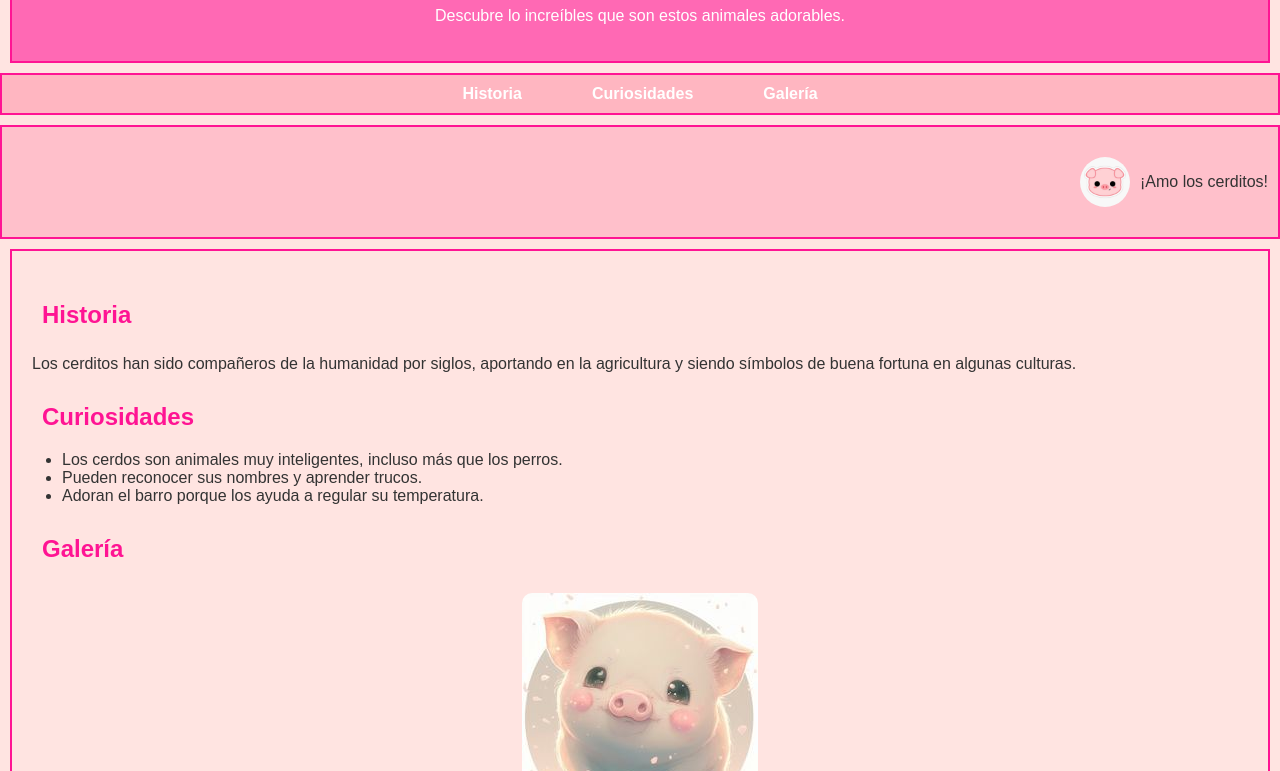
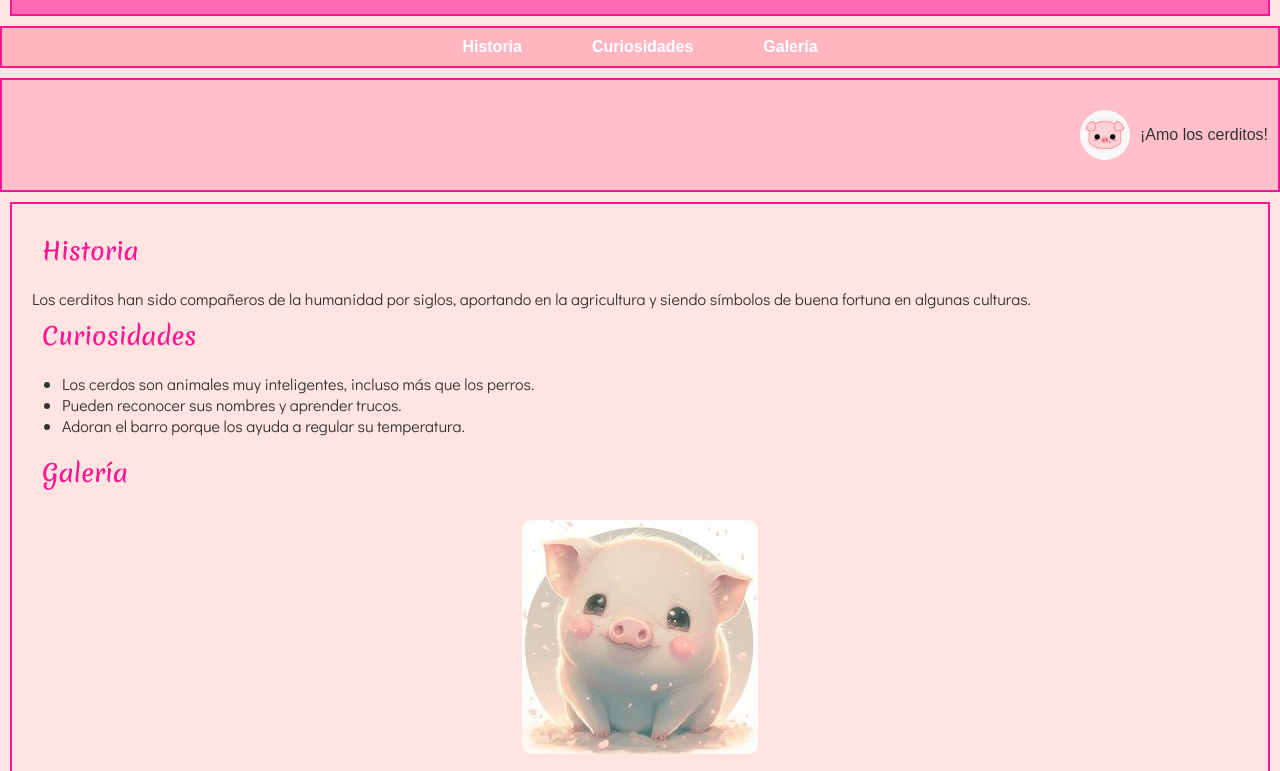
Before and after one commit to kairikarol30/clase1modulo2, a plain HTML site: page index.html in a window 1280 px wide. Shown: the part 105-876 px from the top of the page. Drawn offline with Linux system fonts and the light colour scheme.

Commit message:
Actualizacion

```diff
--- a/index.html
+++ b/index.html
@@ -4,12 +4,16 @@
     <meta charset="UTF-8">
     <meta name="viewport" content="width=device-width, initial-scale=1.0">
     <title>Cerditos</title>
+    <link rel="preconnect" href="https://fonts.googleapis.com">
+    <link rel="preconnect" href="https://fonts.gstatic.com" crossorigin>
+    <link href="https://fonts.googleapis.com/css2?family=Merienda:wght@300..900&display=swap" rel="stylesheet">
+    <link href="https://fonts.googleapis.com/css2?family=Didact+Gothic&family=Merienda:wght@300..900&display=swap" rel="stylesheet">
     <link rel="stylesheet" href="style.css">
 </head>
 <body>
     <header>
-        <h1>Bienvenidos a la página de los cerditos</h1>
-        <p>Descubre lo increíbles que son estos animales adorables.</p>
+        <h1 class="merienda">Bienvenidos a la página de los cerditos</h1>
+        <p class="didact-gothic-regular">Descubre lo increíbles que son estos animales adorables.</p>
     </header>
     <nav>
         <ul>
@@ -24,25 +28,25 @@
     </nav>
     <main>
         <section id="historia">
-            <h2>Historia</h2>
-            <p>Los cerditos han sido compañeros de la humanidad por siglos, aportando en la agricultura y siendo símbolos de buena fortuna en algunas culturas.</p>
+            <h2 class="merienda">Historia</h2>
+            <p class="didact-gothic-regular">Los cerditos han sido compañeros de la humanidad por siglos, aportando en la agricultura y siendo símbolos de buena fortuna en algunas culturas.</p>
         </section>
         <section id="curiosidades">
-            <h2>Curiosidades</h2>
+            <h2 class="merienda">Curiosidades</h2>
             <ul>
-                <li>Los cerdos son animales muy inteligentes, incluso más que los perros.</li>
-                <li>Pueden reconocer sus nombres y aprender trucos.</li>
-                <li>Adoran el barro porque los ayuda a regular su temperatura.</li>
+                <li class="didact-gothic-regular">Los cerdos son animales muy inteligentes, incluso más que los perros.</li>
+                <li class="didact-gothic-regular">Pueden reconocer sus nombres y aprender trucos.</li>
+                <li class="didact-gothic-regular">Adoran el barro porque los ayuda a regular su temperatura.</li>
             </ul>
         </section>
         <section id="galeria">
-            <h2>Galería</h2>
+            <h2 class="merienda">Galería</h2>
             <img src="images/piggy.jpg" alt="Cerdito adorable">
-            <p>¡Mira qué tierno!</p>
+            <p class="didact-gothic-regular">¡Mira qué tierno!</p>
         </section>
     </main>
     <footer>
-        <p>&copy; 2024 Página de los cerditos. Todos los derechos reservados.</p>
+        <p class="didact-gothic-regular">&copy; 2024 Página de los cerditos. Todos los derechos reservados.</p>
     </footer>
 </body>
 </html>
--- a/style.css
+++ b/style.css
@@ -90,3 +90,22 @@ footer {
     margin-top: 20px;
     border: 2px solid #ff1493;
 }
+
+.merienda {
+    font-family: "Merienda", cursive;
+    font-optical-sizing: auto;
+    font-weight: 500;
+    font-style: normal;
+}
+
+.didact-gothic-regular {
+    font-family: "Didact Gothic", sans-serif;
+    font-weight: 400;
+    font-style: normal;
+}
+
+* {
+    box-sizing: border-box;
+    margin: 0;
+    padding: 0;
+}
```
